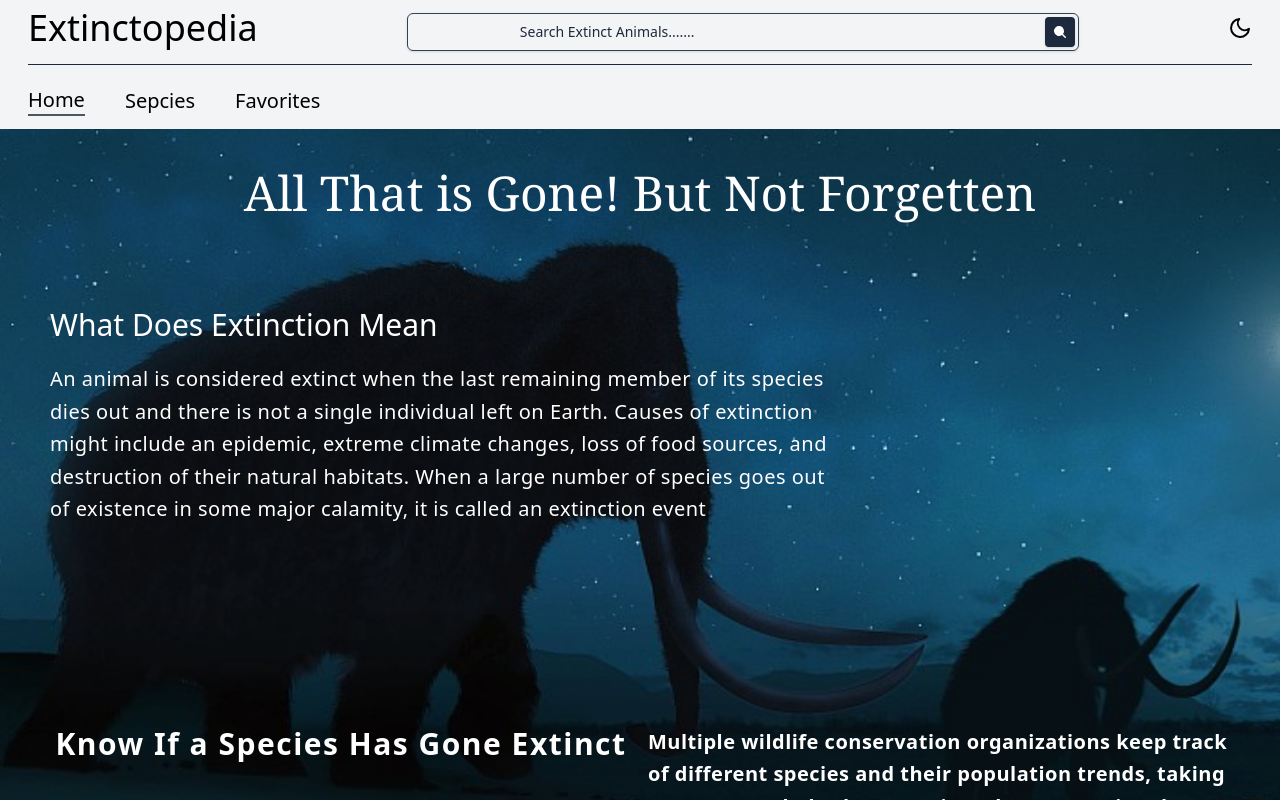
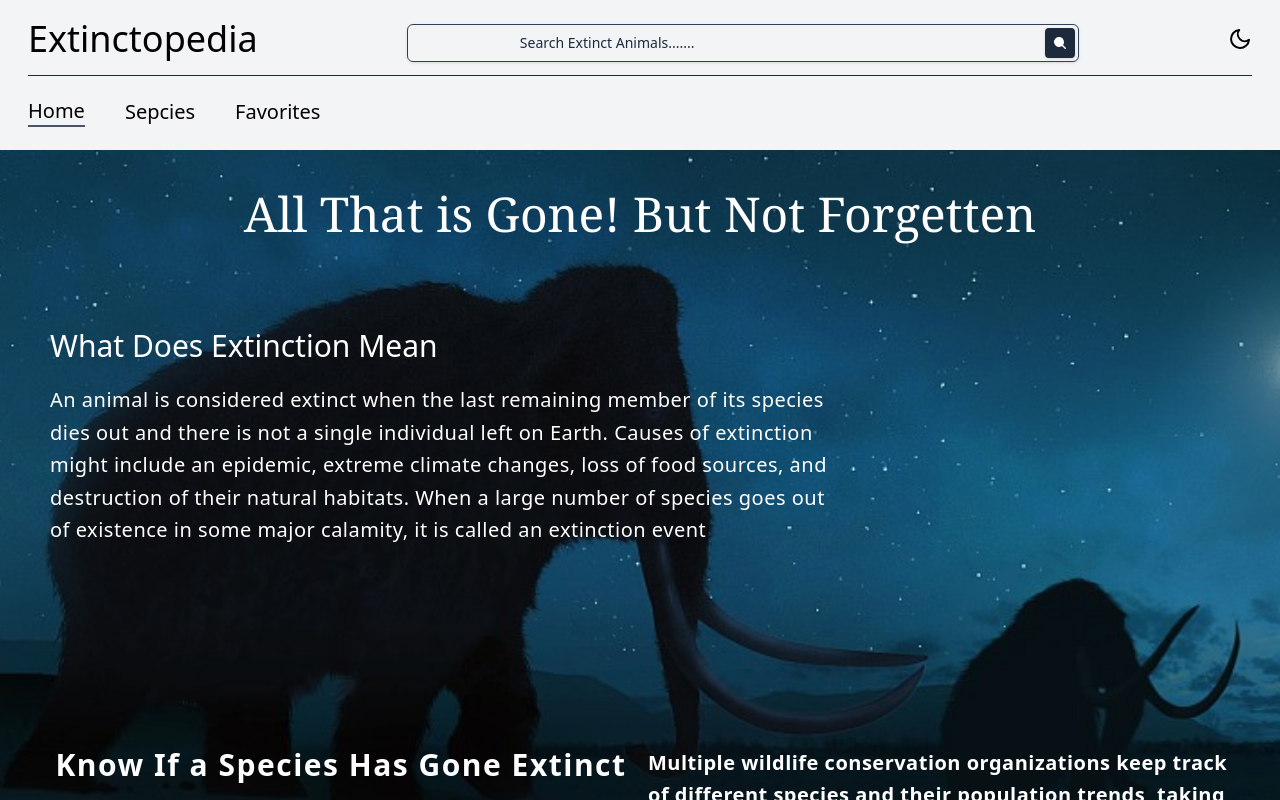
Before and after one commit to KaungKhantHarry/extinctopedia, a Next.js app: page / in a window 1280 px wide. Shown: the top 800 px of the page. Built offline with nearby package versions, Linux system fonts and the light colour scheme.

Commit message:
refactor(layout): fixed the NavBar component at the top

```diff
--- a/src/app/layout.tsx
+++ b/src/app/layout.tsx
@@ -31,7 +31,9 @@ export default function RootLayout({
       >
         <ThemeProvider attribute="class" enableSystem={false} defaultTheme="light">
           <NavBar />
-          {children}
+          <div className="pt-[150px]">
+            {children}
+          </div>
         </ThemeProvider>
       </body>
     </html>
--- a/src/app/species/page.tsx
+++ b/src/app/species/page.tsx
@@ -4,7 +4,7 @@ import React from 'react'
 
 const SpeciesPage = () => {
     return (
-        <div className='h-auto w-full'>
+        <div className='h-auto'>
             <SpeciesIntro />
             <SpeciesCards />
         </div>
--- a/src/components/app/home/Support/Support.tsx
+++ b/src/components/app/home/Support/Support.tsx
@@ -6,7 +6,7 @@ import Link from 'next/link'
 
 const Support = () => {
   return (
-    <div className='relative w-full h-auto bg-cover bg-center bg-no-repeat text-white'
+    <div className='relative w-full h-auto bg-cover bg-center bg-no-repeat text-white z-10'
         style={{ backgroundImage: `url(${rainforest.src})` }}>
         <div className="absolute inset-0 bg-black/20 backdrop-blur-sm"></div>
         <h1 className='relative pt-10 font-mono text-2xl tracking-tight text-center text-white font-semibold'>
--- a/src/components/app/layout/NavBar/NavBar.tsx
+++ b/src/components/app/layout/NavBar/NavBar.tsx
@@ -16,7 +16,7 @@ const NavBar = () => {
     const pathname = usePathname();
 
     return (
-        <nav className='w-full h-auto flex flex-col justify-center px-7 bg-gray-100 dark:bg-gray-800'>
+        <nav className='fixed w-full h-[150px] flex flex-col justify-center px-7 bg-gray-100 dark:bg-gray-800 z-50'>
             <div className='h-14 w-auto flex justify-between items-center'>
                 <div>
                     <Link href="/" className='font-medium text-4xl text-black dark:text-white'>
--- a/src/components/app/species/SpeciesDetail/SpeciesDetail.tsx
+++ b/src/components/app/species/SpeciesDetail/SpeciesDetail.tsx
@@ -14,11 +14,8 @@ const getValidImageUrl = (url?: string | boolean) => {
 
 const SpeciesDetail = () => {
 
-    //const { binomialName } = useParams<{ binomialName: string }>();
     const searchParams = useSearchParams();
     const speciesData = searchParams.get("species");
-
-    //const decodeName = decodeURIComponent(binomialName);
     const species = speciesData ? JSON.parse(speciesData) : null;
 
     return (
--- a/src/components/app/species/SpeciesIntro/SpeciesIntro.tsx
+++ b/src/components/app/species/SpeciesIntro/SpeciesIntro.tsx
@@ -6,7 +6,7 @@ import { motion } from 'framer-motion'
 
 const SpeciesIntro = () => {
     return (
-        <div className='relative w-full h-auto bg-cover bg-center bg-no-repeat'
+        <div className='relative w-full h-auto bg-cover bg-center bg-no-repeat z-10'
             style={{ backgroundImage: `url(${bgPic.src})` }}>
             <div className="absolute inset-0 bg-black/70 backdrop-blur-xs"></div>
             <div className='py-15 px-5 flex flex-col gap-7'>
```
